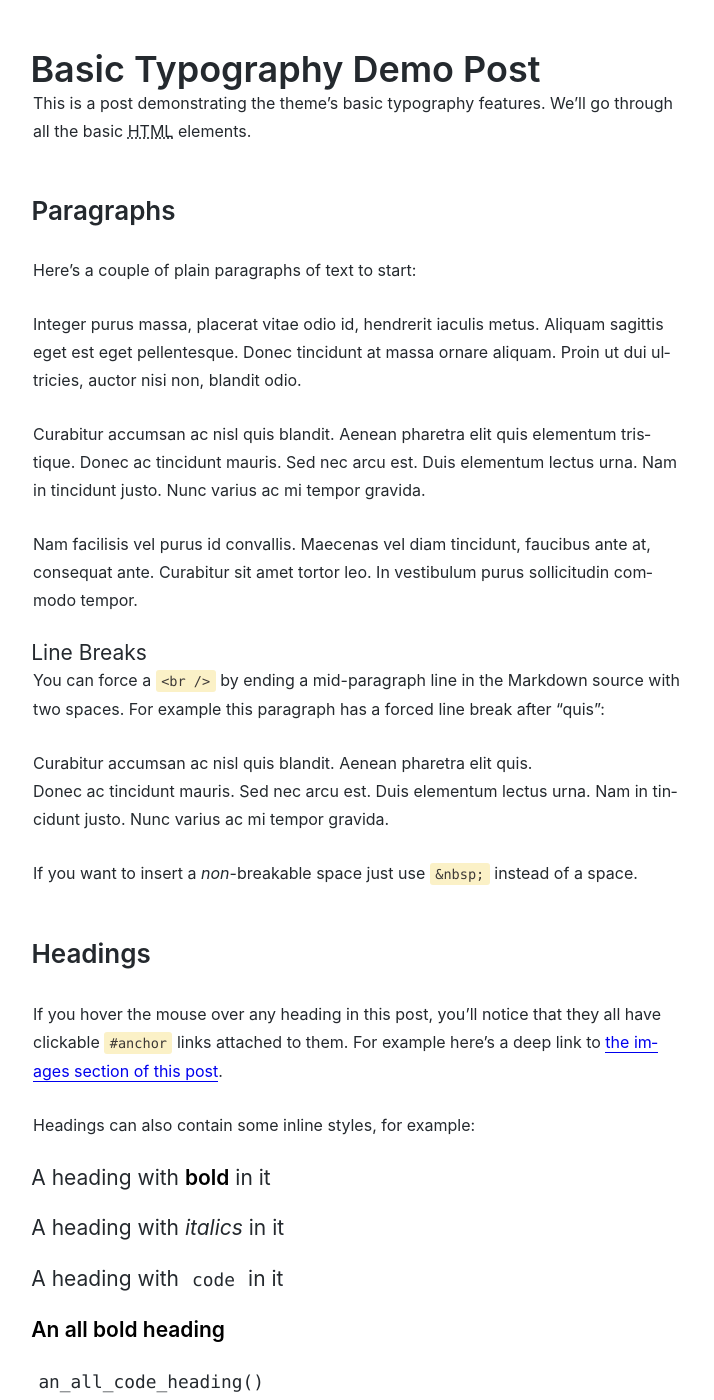
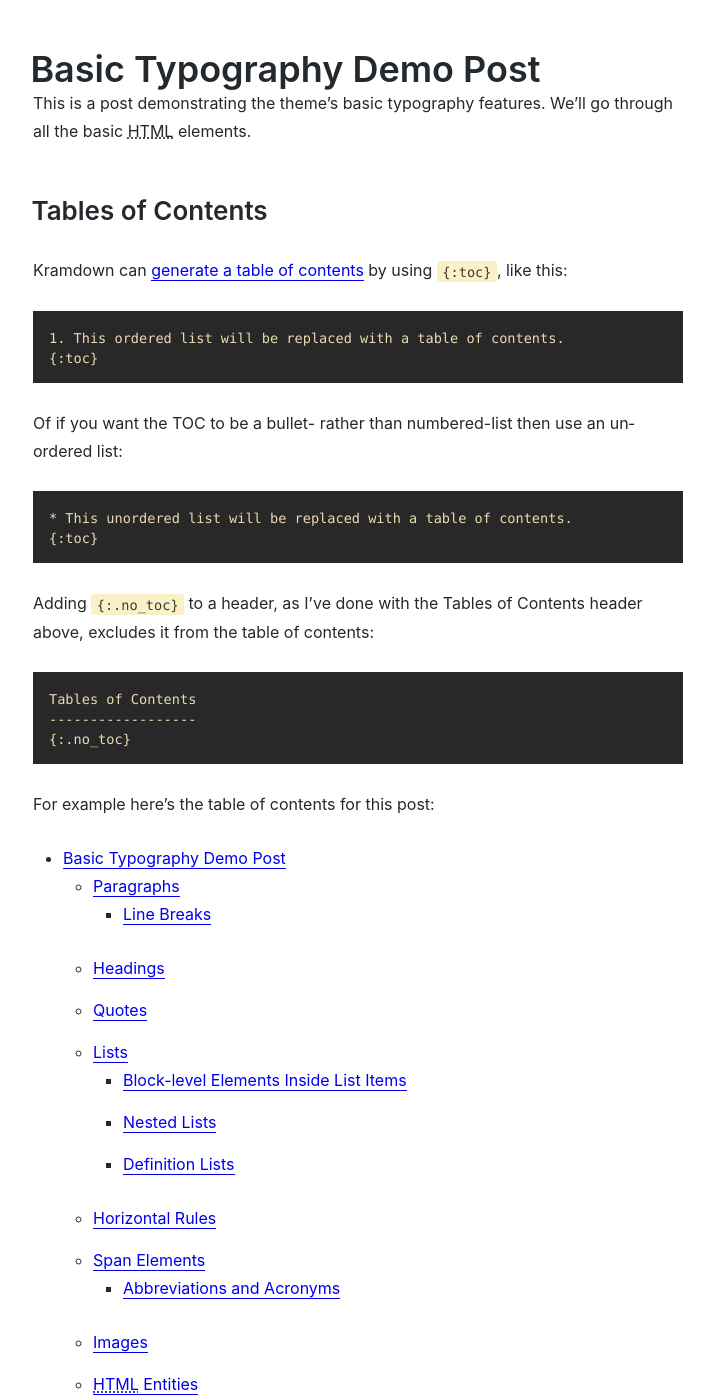
Before and after one commit to seanh/jekyll-theme-oatcake, a Jekyll site: the page built from _posts/2019-08-31-basics.md, in a window 1280 px wide and 1400 px high, scrolled down 215 px. Shown: the whole window, without its empty margins (282-996 px from the left). Built offline with Jekyll 4.4.1, drawn with Linux system fonts in a browser that asks for light colours; our own code applies the rules of GitHub Pages for plain Markdown files.

Commit message:
Add TOC example

```diff
--- a/_posts/2019-08-31-basics.md
+++ b/_posts/2019-08-31-basics.md
@@ -3,6 +3,34 @@ Basic Typography Demo Post
 
 This is a post demonstrating the theme's basic typography features. We'll go
 through all the basic HTML elements.
+
+Tables of Contents
+------------------
+{:.no_toc}
+
+Kramdown can [generate a table of contents](https://kramdown.gettalong.org/converter/html.html#toc)
+by using `{% raw %}{:toc}{% endraw %}`, like this:
+
+    1. This ordered list will be replaced with a table of contents.
+    {% raw %}{:toc}{% endraw %}
+
+Of if you want the TOC to be a bullet- rather than numbered-list then use an
+unordered list:
+
+    * This unordered list will be replaced with a table of contents.
+    {% raw %}{:toc}{% endraw %}
+
+Adding `{% raw %}{:.no_toc}{% endraw %}` to a header, as I've done with the
+Tables of Contents header above, excludes it from the table of contents:
+
+    Tables of Contents
+    ------------------
+    {% raw %}{:.no_toc}{% endraw %}
+
+For example here's the table of contents for this post:
+
+* This unordered list will be replaced with a table of contents.
+{:toc}
 
 Paragraphs
 ----------
@@ -43,12 +71,19 @@ link to [the images section of this post](#images).
 Headings can also contain some inline styles, for example:
 
 ### A heading with **bold** in it
+{:.no_toc}
 ### A heading with _italics_ in it
+{:.no_toc}
 ### A heading with `code` in it
+{:.no_toc}
 ### **An all bold heading**
+{:.no_toc}
 ### `an_all_code_heading()`
+{:.no_toc}
 ### `Code` at the start of a heading
+{:.no_toc}
 ### **Bold** at the start of a heading
+{:.no_toc}
 
 Quotes
 ------
@@ -99,6 +134,7 @@ Here's a blockquote with a header, list and code block in it, taken from
 [the Markdown docs](https://daringfireball.net/projects/markdown/syntax):
 
 > ## This is a header.
+> {:.no_toc}
 >
 > 1.   This is the first list item.
 > 2.   This is the second list item.
```
